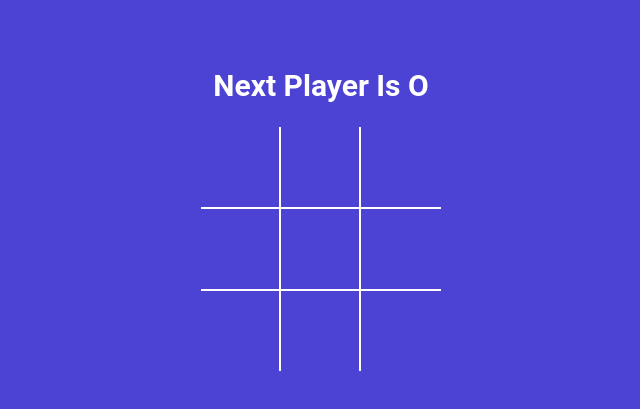
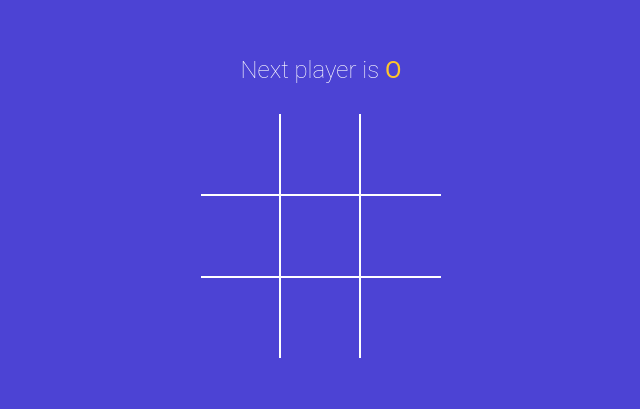
Before and after one commit to saadiiiiiii/Tic-Tac-Toe, a React (Vite) app: page / in a window 1280 px wide. Shown: the part 193-602 px from the top of the page, without its empty margins (319-959 px from the left). Built offline with nearby package versions, Linux system fonts and the light colour scheme.

Commit message:
display draw message

```diff
--- a/src/App.jsx
+++ b/src/App.jsx
@@ -1,4 +1,5 @@
 import Board from './Components/Board';
+import StatusMessage from './Components/StatusMessage';
 import { useState } from 'react';
 import './style.scss';
 import { calculateWinner } from './Components/calculateWinner';
@@ -6,10 +7,7 @@
   const [isNext, setIsNext] = useState(false);
   const [square, setSquare] = useState(Array(9).fill(null));
   const winner = calculateWinner(square);
-  const nextPlayer = isNext ? 'X' : 'O';
-  const statusmessage = winner
-    ? `winner is ${winner}`
-    : `Next Player Is ${nextPlayer}`;
+
   const handleSquareClick = clickedposition => {
     if (square[clickedposition] || winner) {
       return;
@@ -28,7 +26,7 @@
   };
   return (
     <div className="app">
-      <h2>{statusmessage}</h2>
+      <StatusMessage winner={winner} square={square} isNext={isNext} />
       <Board square={square} handleSquareClick={handleSquareClick}></Board>
     </div>
   );
--- /dev/null
+++ b/src/Components/StatusMessage.jsx
@@ -0,0 +1,39 @@
+import { Fragment } from 'react';
+
+const StatusMessage = ({ winner, isNext, square }) => {
+  const noMovesLeft = square.every(squareValue => squareValue !== null);
+  const nextPlayer = isNext ? 'X' : 'O';
+  const renderStatusMessage = () => {
+    if (winner) {
+      return (
+        <div>
+          winner is{' '}
+          <span className={winner === 'X' ? 'text-green' : 'text-orange'}>
+            {winner}
+          </span>
+        </div>
+      );
+    }
+    if (!winner && noMovesLeft) {
+      return (
+        <div>
+          <span className="text-green">O</span> and{' '}
+          <span className="text-orange">X</span> Tied
+        </div>
+      );
+    }
+    if (!winner && !noMovesLeft) {
+      return (
+        <div>
+          Next player is{' '}
+          <span className={isNext ? 'text-green' : 'text-orange'}>
+            {nextPlayer}
+          </span>
+        </div>
+      );
+    }
+    return null;
+  };
+  return <div className="status-message">{renderStatusMessage()}</div>;
+};
+export default StatusMessage;
--- a/src/style.scss
+++ b/src/style.scss
@@ -72,7 +72,7 @@
 
 .status-message {
   margin-bottom: 30px;
-  font-size: 1.2rem;
+  font-size: 1.5rem;
   font-weight: lighter;
   span {
     font-weight: normal;
```
